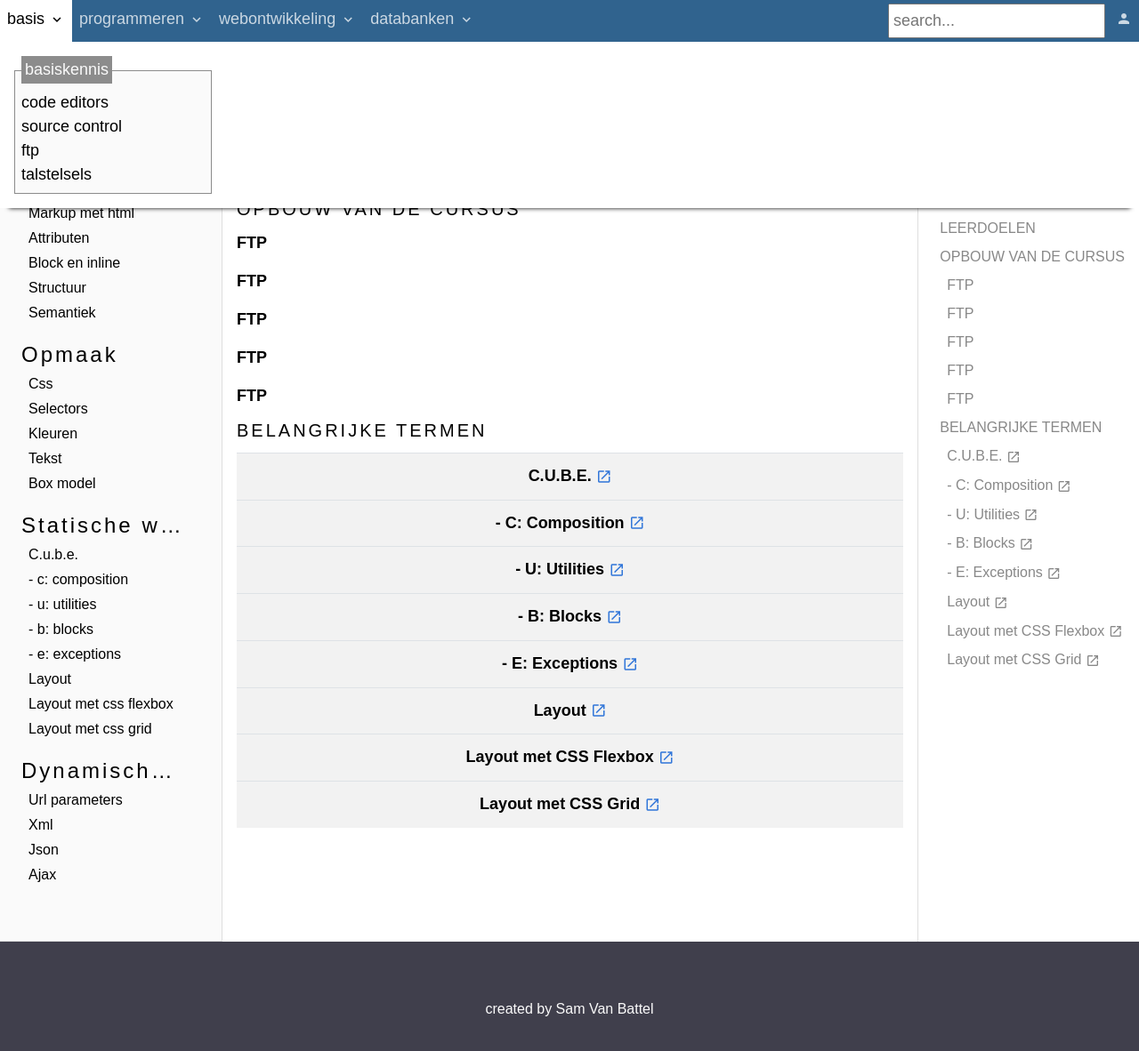
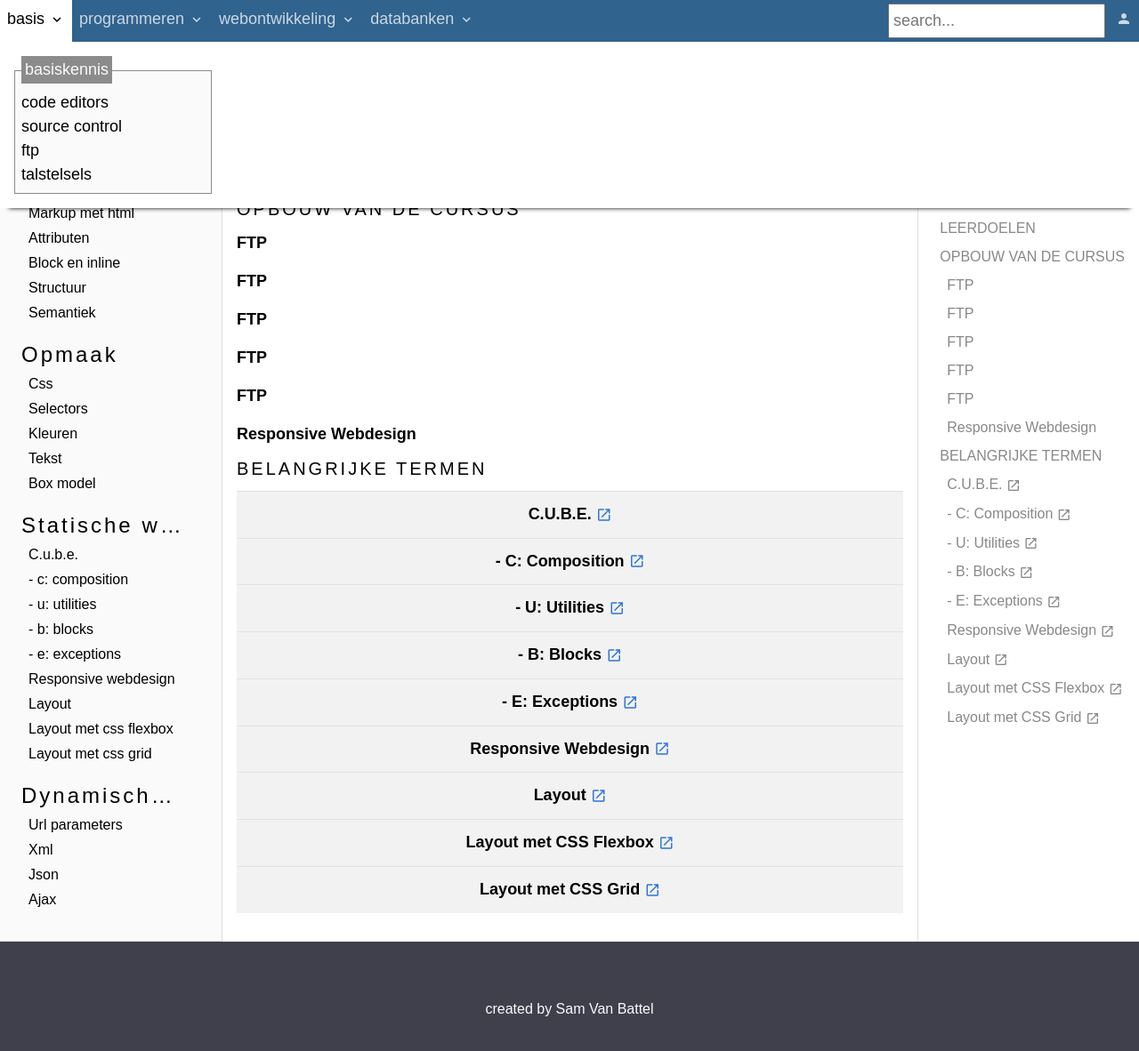
Before and after one commit to T-INFORMATICA/t-informatica.github.io, a Jekyll site: the page built from _courses/webontwikkeling/statische-websites/index.md, in a window 1280 px wide and 1209 px high. Shown: the top 1182 px of the window at 89% size. Built offline with Jekyll 4.4.1, drawn with Linux system fonts in a browser that asks for light colours; comment, search, counter and statistics services are not loaded.

Commit message:
Update courses.yml

```diff
--- a/_data/courses.yml
+++ b/_data/courses.yml
@@ -160,6 +160,9 @@
         - name: " - E: Exceptions"
           link: "/courses/webontwikkeling/statische-websites/exceptions.html"
           doel: "opmaak"
+        - name: "Responsive Webdesign"
+          link: "/courses/webontwikkeling/layout/responsive-webdesign.html"
+          doel: "responsive websites"
         - name: "Layout"
           link: "/courses/webontwikkeling/statische-websites/layout.html"
           doel: "responsive websites"
```
